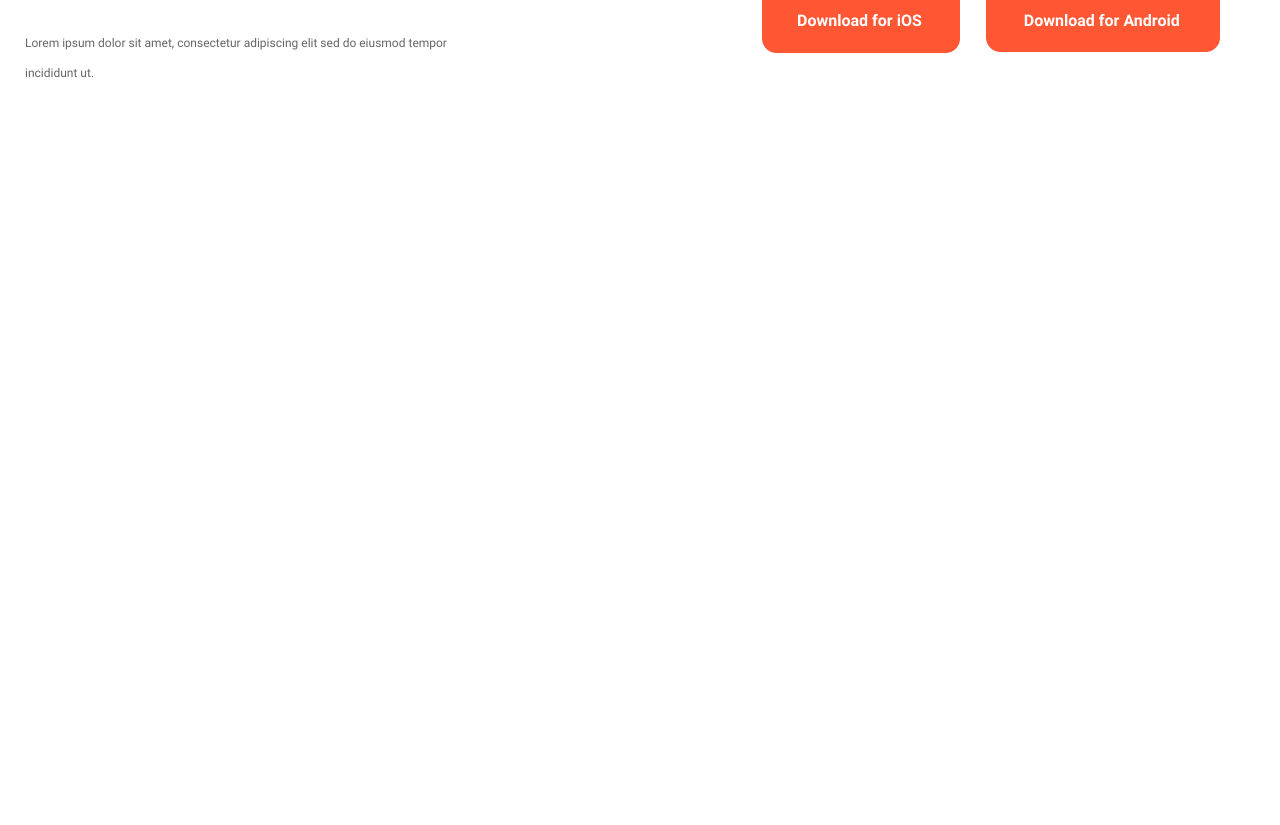
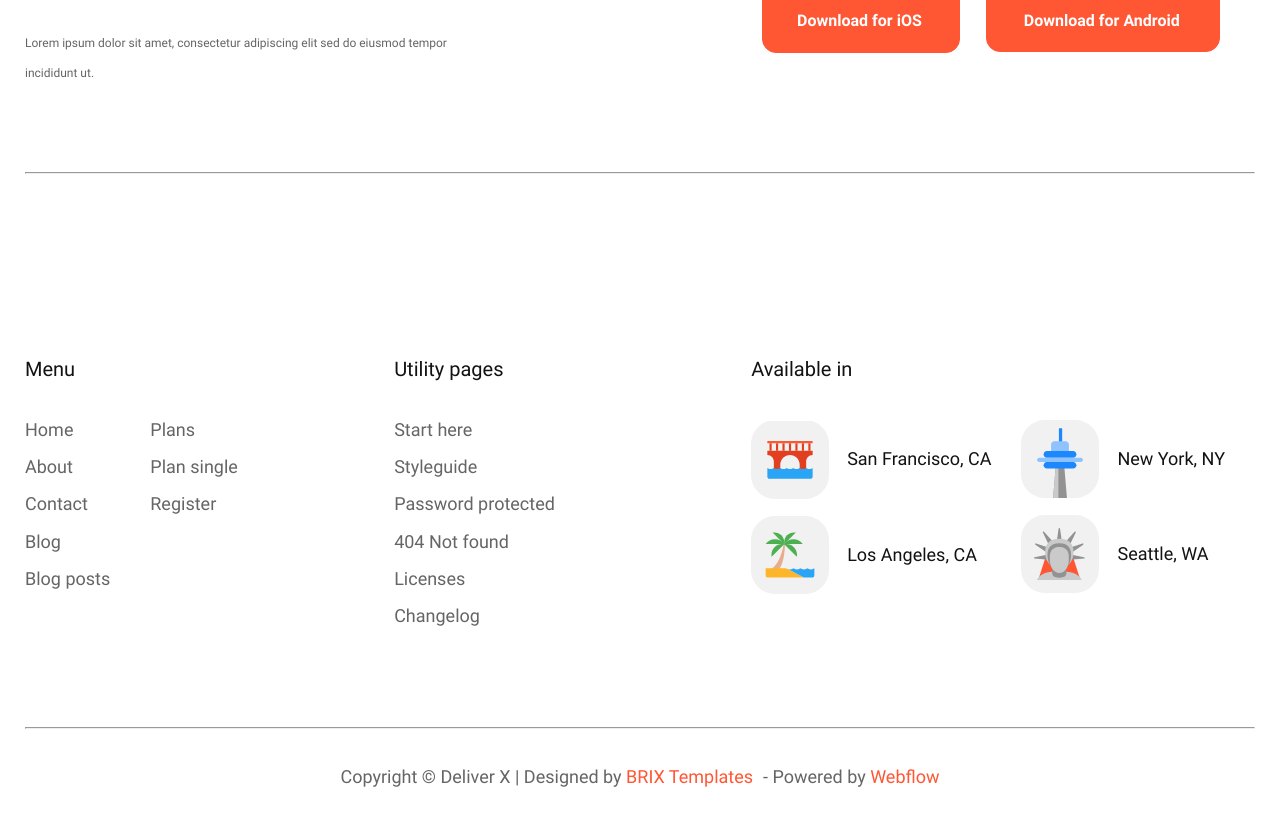
Before and after one commit to 0x800040005b/deliver-x, a website built with Vite: page index.html in a window 1280 px wide. Shown: the part 9576-10401 px from the top of the page. Before the commit the page ends 9748 px from the top, so only its background shows below. Built offline with nearby package versions, Linux system fonts and the light colour scheme; files whose address does not match are found by name.

Commit message:
finished footer for desktop

```diff
--- a/index.html
+++ b/index.html
@@ -105,7 +105,7 @@
      </div>
   </section>
 -->
-<section class="trust">
+<section class="trust" id="trust">
     <div class="container">
         <div class="trust-content">
             <div class="trust-content__text">
@@ -129,7 +129,7 @@
         </div>
     </div>
 </section>
-<section class="step">
+<section class="step" id="step">
     <div class="container">
         <div class="step-content">
             <div class="step-content__text">
@@ -188,7 +188,7 @@
         </div>
     </div>
 </section>
-<section class="advantages">
+<section class="advantages" id="advantages">
     <div class="container">
         <div class="advantages-content">
             <div class="advantages-row">
@@ -280,7 +280,7 @@
         </div>
     </div>
 </section>
-<section class="offer">
+<section class="offer" id="offer">
     <div class="container">
         <div class="offer-content">
             <div class="offer-row">
@@ -324,7 +324,7 @@
     </div>
     </div>
 </section>
-<section class="features">
+<section class="features" id="features">
     <div class="container">
         <div class="features-content">
             <div class="features-content__top">
@@ -419,7 +419,7 @@
         </div>
     </div>
 </section>
-<section class="hassle">
+<section class="hassle" id="hassle">
     <div class="container">
         <div class="hassle-content">
             <div class="hassle-row">
@@ -492,7 +492,7 @@
         </div>
     </div>
 </section>
-<section class="reviews">
+<section class="reviews" id="reviews">
     <div class="container">
         <div class="reviews-content">
             <div class="reviews-top">
@@ -629,7 +629,7 @@
         </div>
     </div>
 </section>
-<section class="attract">
+<section class="attract" id="attract">
     <div class="container">
         <div class="attract-content">
             <div class="attract-row">
@@ -651,7 +651,7 @@
         </div>
     </div>
 </section>
-<section class="app">
+<section class="app" id="app">
     <div class="container">
         <div class="app-content">
             <div class="app-row">
@@ -671,9 +671,104 @@
                     </div>
                 </div>
             </div>
+            <hr class="line">
         </div>
     </div>
 </section>
+<footer class="footer" id="footer">
+    <div class="container">
+        <div class="footer-content">
+            <div class="footer-lists">
+                <div class="footer-list">
+                <h2 class="footer-list__title">Menu</h2>
+                <ul class="footer-menu_first">
+                    <li class="footer-menu__parent">
+                        <ul class="footer-menu footer-menu_1">
+                            <li class="footer-menu__item"><a href="#" class="footer-menu__link">Home</a></li>
+                            <li class="footer-menu__item"><a href="#" class="footer-menu__link">About</a></li>
+                            <li class="footer-menu__item"><a href="#" class="footer-menu__link">Contact</a></li>
+                            <li class="footer-menu__item"><a href="#" class="footer-menu__link">Blog</a></li>
+                            <li class="footer-menu__item"><a href="#" class="footer-menu__link">Blog posts</a></li>
+                        </ul>
+                    </li>
+                    <li class="footer-menu__parent">
+                        <ul class="footer-menu footer-menu_2">
+                            <li class="footer-menu__item"><a href="#" class="footer-menu__link">Plans</a></li>
+                            <li class="footer-menu__item"><a href="#" class="footer-menu__link">Plan single</a></li>
+                            <li class="footer-menu__item"><a href="#" class="footer-menu__link">Register</a></li>
+
+
+                        </ul>
+
+                    </li>
+                </ul>
+                </div>
+                <div class="footer-list">
+                <h2 class="footer-list__title">Utility pages</h2>
+                <ul class="footer-menu">
+                    <li class="footer-menu__parent">
+                        <ul class="footer-menu footer-menu_1">
+                            <li class="footer-menu__item"><a href="#" class="footer-menu__link">Start here</a></li>
+                            <li class="footer-menu__item"><a href="#" class="footer-menu__link">Styleguide</a></li>
+                            <li class="footer-menu__item"><a href="#" class="footer-menu__link">Password protected</a></li>
+                            <li class="footer-menu__item"><a href="#" class="footer-menu__link">404 Not found</a></li>
+                            <li class="footer-menu__item"><a href="#" class="footer-menu__link">Licenses</a></li>
+                            <li class="footer-menu__item"><a href="#" class="footer-menu__link">Changelog</a></li>
+                        </ul>
+                    </li>
+                </ul>
+                </div>
+                <div class="footer-list">
+                    <h2 class="footer-list__title">Available in</h2>
+                    <ul class="footer-menu footer-menu_first">
+                        <li class="footer-menu__parent">
+                            <ul class="footer-menu footer-menu_available">
+                                <li class="footer-menu__item"><a href="#" class="footer-menu__link">
+                                    <span class="footer-menu__wrap">
+                                        <img src="src/img/footer/IMAGE.svg" alt="San Francisco, CA" class="footer-menu__icon">
+                                        <span class="footer-menu__text">San Francisco, CA</span>
+                                    </span>
+                                </a></li>
+                                <li class="footer-menu__item"><a href="#" class="footer-menu__link">
+                                    <span class="footer-menu__wrap">
+                                        <img src="src/img/footer/IMAGE-1.svg" alt="Los Angeles, CA" class="footer-menu__icon">
+                                        <span class="footer-menu__text">Los Angeles, CA</span>
+                                    </span>
+                                </a></li>
+                            </ul>
+                        </li>
+                        <li class="footer-menu__parent">
+                            <ul class="footer-menu footer-menu_available">
+                                <li class="footer-menu__item"><a href="#" class="footer-menu__link">
+                                    <span class="footer-menu__wrap">
+                                        <img src="src/img/footer/IMAGE-2.svg" alt="New York, NY" class="footer-menu__icon">
+                                        <span class="footer-menu__text">New York, NY</span>
+                                    </span>
+                                </a></li>
+                                <li class="footer-menu__item"><a href="#" class="footer-menu__link">
+                                    <span class="footer-menu__wrap">
+                                        <img src="src/img/footer/IMAGE-3.svg" alt="Seattle, WA" class="footer-menu__icon">
+                                        <span class="footer-menu__text">Seattle, WA</span>
+                                    </span>
+                                </a></li>
+
+                            </ul>
+
+                        </li>
+                    </ul>
+                </div>
+
+            </div>
+            <hr class="footer-line">
+            <div class="footer-copyright">
+                <div class="footer-copyright__text">
+                    <p>Copyright © Deliver X | Designed by <span>BRIX Templates</span></p>
+                    <p> - Powered by <span>Webflow</span></p>
+                </div>
+            </div>
+        </div>
+    </div>
+</footer>
 
 <script type="module" src="/js/main.js"></script>
 </body>
--- a/src/scss/sections/app.scss
+++ b/src/scss/sections/app.scss
@@ -4,6 +4,7 @@
   &-row {
     display: flex;
     align-items: center;
+    margin-bottom: 84px;
   }
   &-col {
     &__text {
--- /dev/null
+++ b/src/scss/sections/footer.scss
@@ -0,0 +1,105 @@
+.footer {
+  &-content {
+    padding: 100px 0 0 0;
+  }
+
+  &-lists {
+    display: flex;
+    align-items: flex-start;
+    justify-content: space-between;
+    margin-bottom: 100px;
+  }
+
+  &-list {
+    &__title {
+      color: $black;
+      line-height: 22px; /* 110% */
+      margin-bottom: 40px;
+      font: {
+        size: 20px;
+        weight: 400;
+      }
+    }
+  }
+
+  &-menu {
+    &_first {
+      display: flex;
+      align-items: flex-start;
+    }
+
+    &_1 {
+      margin-right: 40px;
+    }
+
+    &__item {
+      margin-bottom: 17px;
+
+      &:last-of-type {
+        margin-bottom: 0;
+      }
+
+    }
+
+    &__link {
+      color: $dark-gray;
+      line-height: 19.998px; /* 111.1% */
+      font: {
+        size: 18px;
+        weight: 400;
+      }
+    }
+
+    &__wrap {
+      display: flex;
+      align-items: center;
+
+      & .footer-menu__icon {
+        margin-right: 18px;
+      }
+    }
+
+    &_available {
+      & .footer-menu__item {
+        margin-right: 30px;
+
+        &:last-of-type {
+          margin-right: 0;
+        }
+      }
+
+      & .footer-menu__text {
+        color: $black;
+        line-height: 23.994px; /* 133.3% */
+        font: {
+          size: 18px;
+          weight: 400;
+        }
+      }
+    }
+  }
+&-copyright {
+  padding: 33px 0;
+  &__text {
+    display: flex;
+    justify-content: center;
+    align-items: center;
+     & p {
+       color: $dark-gray;
+       text-align: center;
+       line-height: 30.006px; /* 166.7% */
+       margin-right: 10px;
+       font: {
+         size: 18px;
+         weight: 400;
+       }
+       &:last-of-type {
+         margin-right: 0;
+       }
+       & span {
+         color: $orange;
+       }
+     }
+  }
+}
+}
--- a/src/scss/style.scss
+++ b/src/scss/style.scss
@@ -14,6 +14,7 @@
 @import "sections/review";
 @import "sections/action";
 @import "sections/app";
+@import "sections/footer";
 
 
 .container {
```
